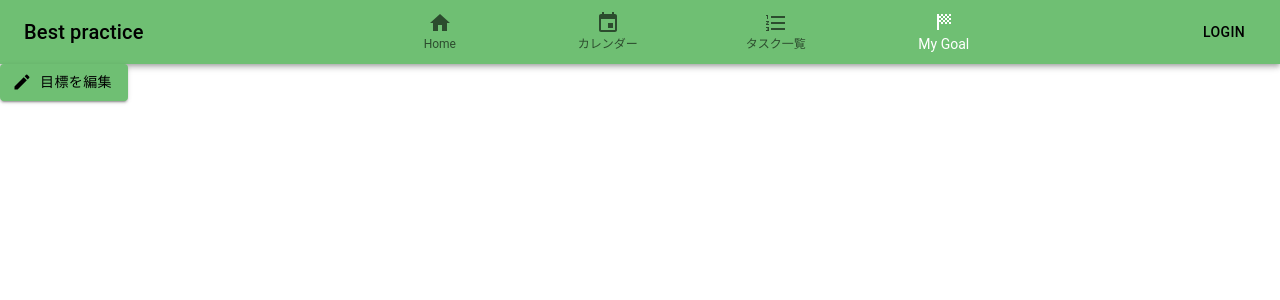
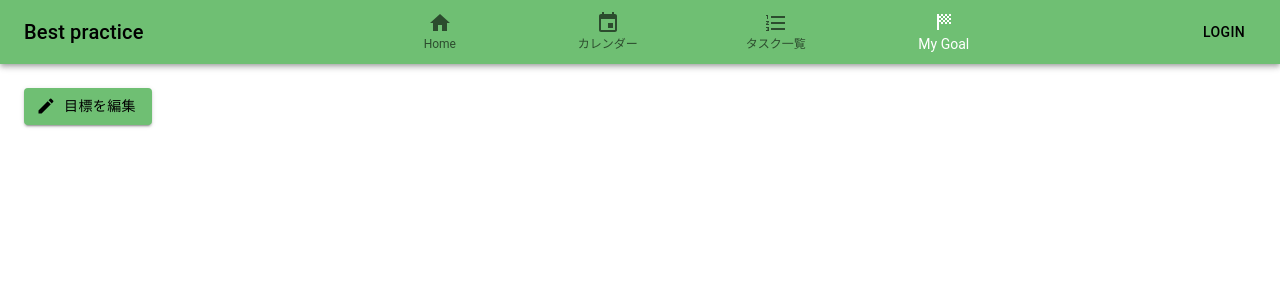
Before and after one commit to s1F102201492/my-schedule, a Next.js app: page /goal in a window 1280 px wide. Shown: the top 300 px of the page. Built offline with nearby package versions, Linux system fonts and the light colour scheme; no server answers; the database is empty; what @mui/material-nextjs would draw is missing.

Commit message:
ボタンの間空白開ける

```diff
--- a/app/goal/page.tsx
+++ b/app/goal/page.tsx
@@ -2,7 +2,7 @@
 
 import React, { useState } from 'react'
 import Header from '../components/Header'
-import { Button } from '@mui/material';
+import { Box, Button } from '@mui/material';
 import { Edit } from '@mui/icons-material'
 import GoalSetting from '../components/goal/GoalSetting';
 
@@ -15,9 +15,11 @@ const page = () => {
   return (
     <div>
       <Header />
-      <Button variant="contained" startIcon={<Edit />} onClick={openform}>
-        目標を編集
-      </Button>
+      <Box sx={{ m: 3 }}>
+        <Button variant="contained" startIcon={<Edit />} onClick={openform}>
+          目標を編集
+        </Button>
+      </Box>
       {goalsettingform && <GoalSetting open={goalsettingform} onClose={openform}/>}
     </div>
   )
```
